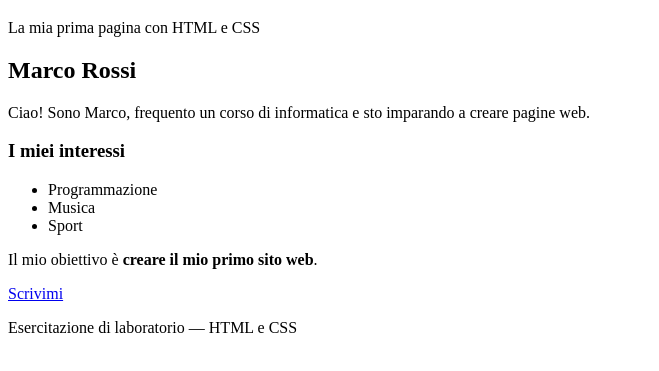
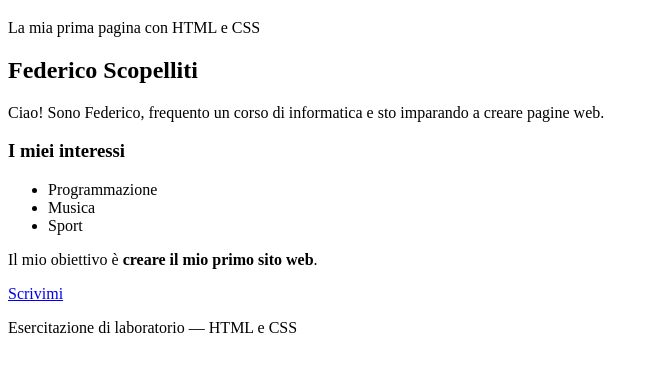
Before and after one commit to scopellitimassimiliano4-design/-laboratorio-html, a plain HTML site: page index.html in a window 1280 px wide. Shown: the part 61-432 px from the top of the page, without its empty margins (0-659 px from the left). Drawn offline with Linux system fonts and the light colour scheme.

Commit message:
Update index.html

```diff
--- a/index.html
+++ b/index.html
@@ -14,9 +14,9 @@
 <!-- Contenuto principale -->
 <main>
 <article class="scheda">
-<h2>Marco Rossi</h2>
+<h2>Federico Scopelliti</h2>
 <p class="descrizione">
-Ciao! Sono Marco, frequento un corso di informatica
+Ciao! Sono Federico, frequento un corso di informatica
 e sto imparando a creare pagine web.
 </p>
 <h3>I miei interessi</h3>
```
